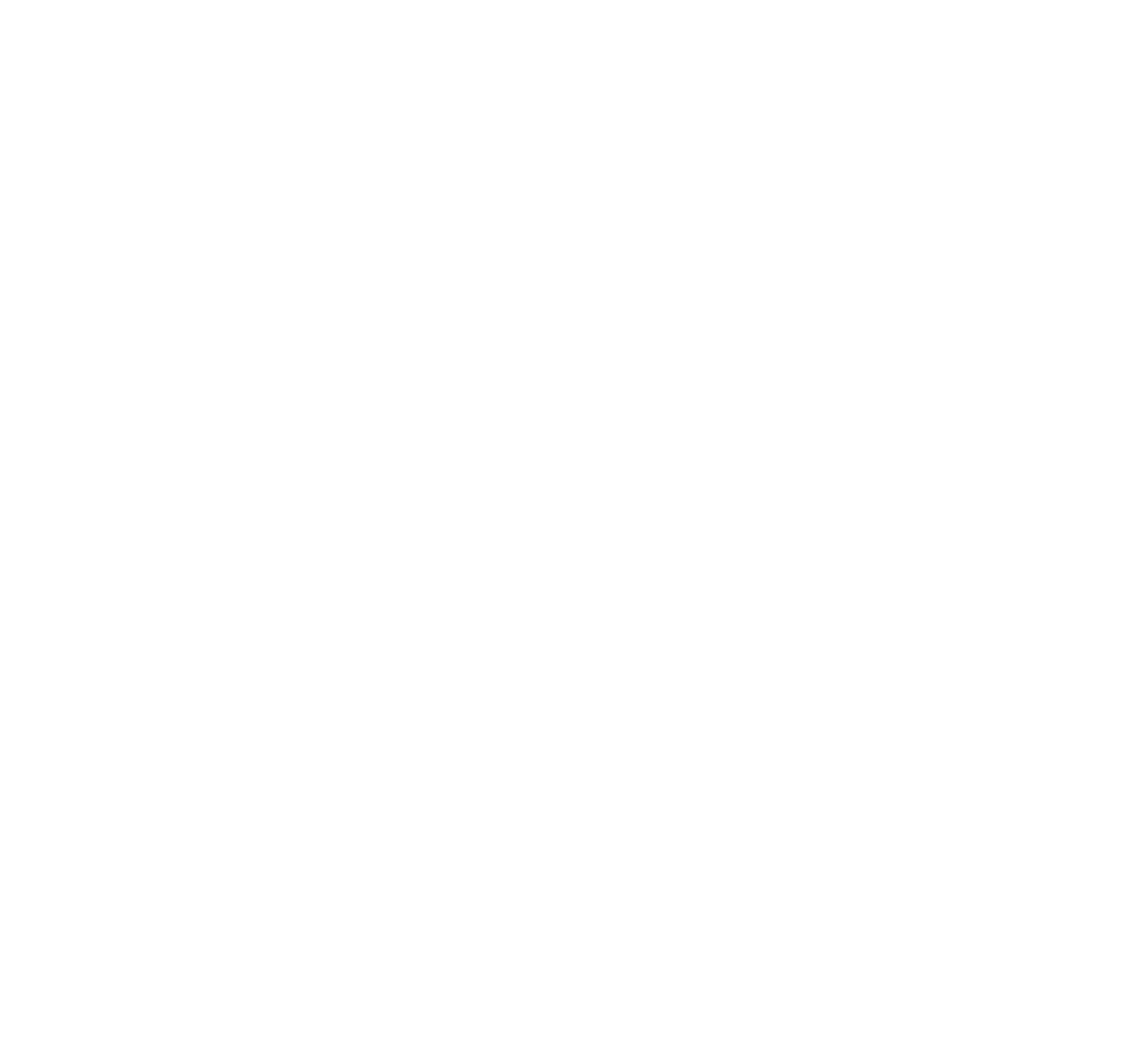
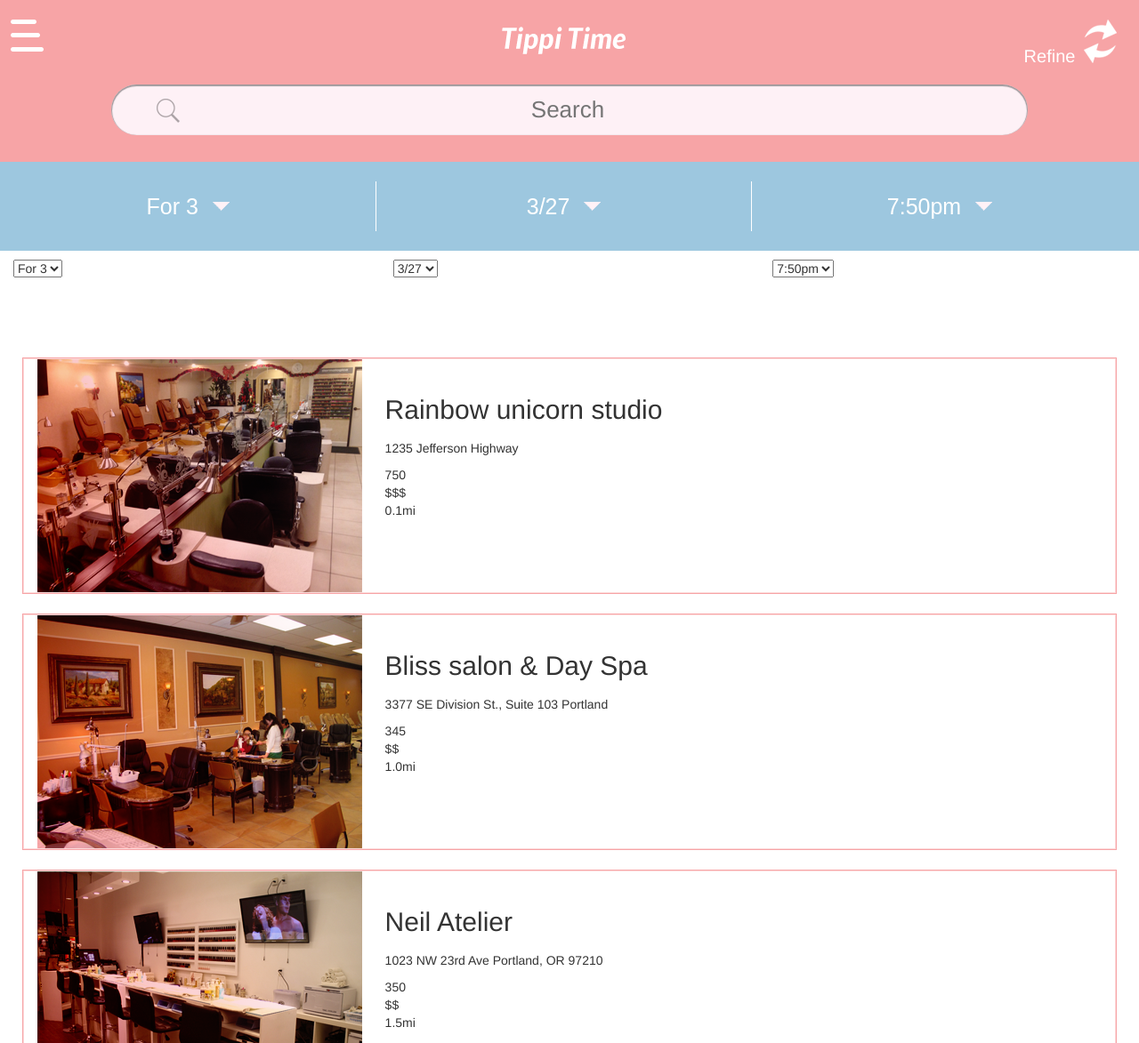
Before and after one commit to yura-skochenko/TippiTime, a plain HTML site: page views/screens_mobile_final1.html in a window 1280 px wide. Shown: the top 1173 px of the page at 89% size. Before the commit the page ends 800 px from the top, so only its background shows below. Drawn offline with Linux system fonts and the light colour scheme.

Commit message:
design main page

```diff
--- a/styles/style.css
+++ b/styles/style.css
@@ -13,10 +13,9 @@ body{
     margin: 0;
     padding: 0;
     min-width: 320px;
+    font-family: Arial, Verdana;
 }
-.ta-left{text-align: left;}
-.ta-center{text-align: center;}
-.ta-right{text-align: right;}
+/* head */
 header{
     padding: 22px 12px 30px;
     background: #f7a4a6;
@@ -28,7 +27,12 @@ header li{
     float: left;
     width: 33%;
 }
-header .ta-center {margin-top: 8px;}
+header .logo {margin-top: 8px;}
+header .refine span{
+    color: #fff;
+    font-size: 20px;
+    margin: 27px 10px 0 0;
+}
 header .search{
     text-align: center;
     margin-top: 20px;
@@ -47,6 +51,11 @@ header .search input{
 	border-radius: 30px;
 	box-shadow: inset 0px 1px 1px 1px rgba(150,143,146,0.9);
 }
+header .search input:focus{outline: none;text-align: left;}
+header .search input:focus::-webkit-input-placeholder {color: transparent;}
+header .search input:focus::-moz-placeholder          {color: transparent;}
+header .search input:focus:-moz-placeholder           {color: transparent;}
+header .search input:focus:-ms-input-placeholder      {color: transparent;}
 header .search input:focus+span{display: none;}
 header .search span{
 	display: block;
@@ -80,12 +89,19 @@ nav li span{
     padding-right: 35px;
     background: url(../image/arrows.png) no-repeat center right;
 }
-section{
+/* salon list */
+section.salon-list{
     height: auto;
     min-height: 237px;
-    padding: 52px 4%;
-    background: #fbf2f7;
+    padding: 21px 2%;
 }
+section.salon-list .salon-block{
+    border: 1px solid #fcdada;
+    box-shadow: 0 0 0 1px #f7a4a6;
+}
+section.salon-list .salon-block+.salon-block{margin-top: 24px;}
+section.salon-list .salon-block img{margin-right: 26px;}
+section.salon-list .salon-block h2{margin: 40px 0 17px;}
 section+section{border-top: 1px solid #6176b7;}
 section>ul>li{float: left;}
 section li.image{
--- a/views/screens_mobile_final1.html
+++ b/views/screens_mobile_final1.html
@@ -0,0 +1,127 @@
+<!DOCTYPE html>
+<html>
+<head>
+    <meta name="viewport" content="width=device-width; initial-scale=1.0; maximum-scale=1.0; user-scalable=0;">
+    <title></title>
+    <link href="../styles/style.css" rel="stylesheet" media="all">
+    <link href="../styles/bootstrap.css" rel="stylesheet" media="all">
+
+</head>
+<body>
+
+<header>
+    <ul>
+        <li class="text-left"><a><img src="../image/menu_sign.png"></a></li>
+        <li class="text-center logo"><a href="/"><img src="../image/logo.png"></a></li>
+        <li class="text-right refine"><a href="screens_mobile_final10.html"><img class="pull-right" src="../image/ref_sign.png"><span class="pull-right">Refine</span></a></li>
+    </ul>
+
+    <div class="search">
+        <input type="search" name="" placeholder="Search">
+        <span></span>
+    </div>
+</header>
+
+<nav>
+    <ul>
+        <li><span>For 3</span></li>
+        <li><div><span>3/27</span></div></li>
+        <li><span>7:50pm</span></li>
+    </ul>
+</nav>
+
+<div class="row-fluid salon-filter">
+        <div class="col-lg-4 col-md-4 col-sm-4 col-xs-4">
+            <select name="">
+                <option value="">For 3</option>
+                <option value="">For 3</option>
+                <option value="">For 3</option>
+            </select>
+        </div>
+        <div class="col-lg-4 col-md-4 col-sm-4 col-xs-4">
+            <select name="">
+                <option value="">3/27</option>
+                <option value="">3/27</option>
+                <option value="">3/27</option>
+            </select>
+        </div>
+        <div class="col-lg-4 col-md-4 col-sm-4 col-xs-4">
+            <select name="">
+                <option value="">7:50pm</option>
+                <option value="">7:50pm</option>
+                <option value="">7:50pm</option>
+            </select>
+        </div>
+    </ul>
+    <ul>
+        <li><span>For 3</span></li>
+        <li><div><span>3/27</span></div></li>
+        <li><span>7:50pm</span></li>
+    </ul>
+</div>
+
+<section class="salon-list">
+    <div class="salon-block col-lg-12 col-md-12 col-sm-12 col-xs-12">
+        <img class="pull-left" src="../image/demo/demo-list.png">
+        <div class="pull-left">
+            <h2>Rainbow unicorn studio</h2>
+            <p>1235 Jefferson Highway</p>
+            <ul>
+                <li>750</li>
+                <li>$$$</li>
+                <li>0.1mi</li>
+            </ul>
+        </div>
+    </div>
+    <div class="salon-block col-lg-12 col-md-12 col-sm-12 col-xs-12">
+        <img class="pull-left" src="../image/demo/demo-list2.png">
+        <div class="pull-left">
+            <h2>Bliss salon & Day Spa</h2>
+            <p>3377  SE Division St., Suite 103  Portland</p>
+            <ul>
+                <li>345</li>
+                <li>$$</li>
+                <li>1.0mi</li>
+            </ul>
+        </div>
+    </div>
+    <div class="salon-block col-lg-12 col-md-12 col-sm-12 col-xs-12">
+        <img class="pull-left" src="../image/demo/demo-list3.png">
+        <div class="pull-left">
+            <h2>Neil  Atelier</h2>
+            <p>1023 NW 23rd Ave Portland, OR  97210</p>
+            <ul>
+                <li>350</li>
+                <li>$$</li>
+                <li>1.5mi</li>
+            </ul>
+        </div>
+    </div>
+    <ul>
+        <li class="image"><img src="../image/nails.png" width="140" height="140"/></li>
+        <li class="title-text">
+            <h2>Rainbow unicorn studio</h2>
+            <ul>
+                <li>1235 Jefferson Highway</li>
+                <li></li>
+            </ul>
+            <div class="likes">750</div>
+        </li>
+        <li class="price">
+            <ul>
+                <li><strong>$ </strong>400</li>
+                <li>0.1mi</li>
+            </ul>
+        </li>
+    </ul>
+    <ul class="date">
+        <li>7:00pm</li>
+        <li>7:15pm</li>
+        <li>7:30pm</li>
+        <li>7:45pm</li>
+    </ul>
+</section>
+
+
+</body>
+</html>
```
Also changed, not shown: image/demo/demo-list.png (added), image/demo/demo-list2.png (added), image/demo/demo-list3.png (added), 1 other file.
